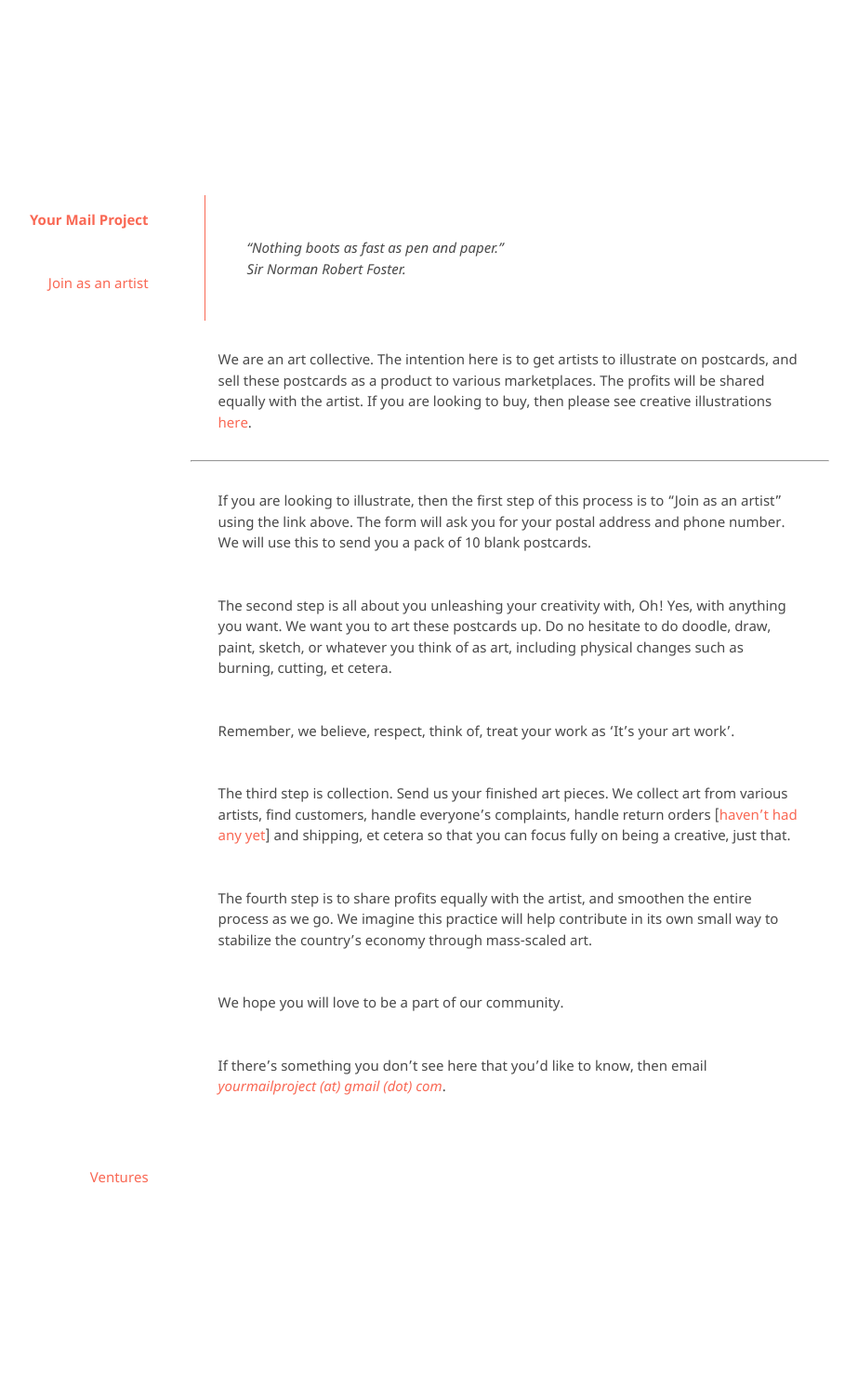
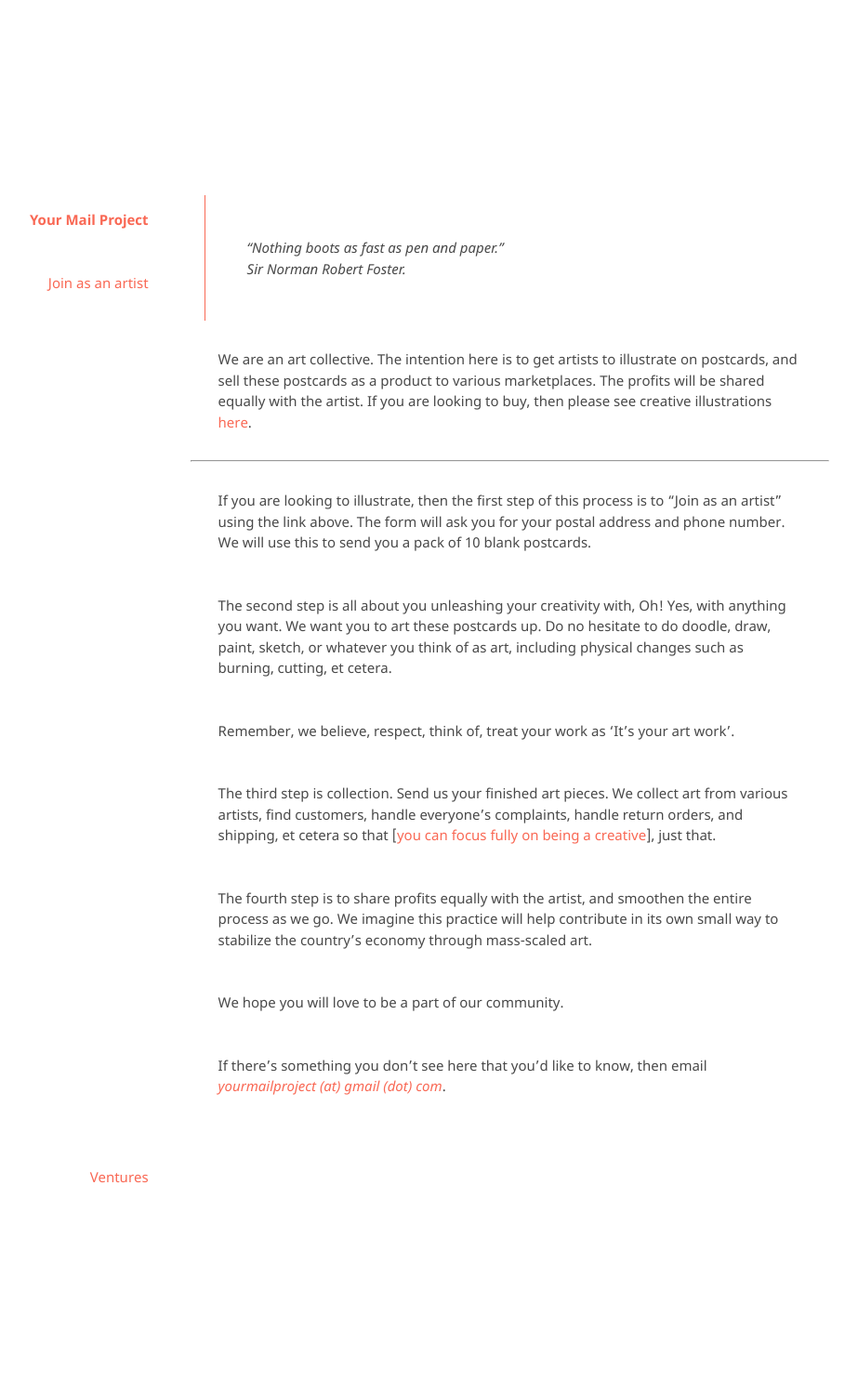
Before and after one commit to kvshvlin/yourmailproject, a Jekyll site: the page built from index.md, in a window 1280 px wide. Shown: the whole page at 93% size, without its empty margins (193-1116 px from the left). Built offline with Jekyll 4.4.1, drawn with Linux system fonts in a browser that asks for light colours; our own code applies the rules of GitHub Pages for plain Markdown files.

Commit message:
Update index.md

```diff
--- a/index.md
+++ b/index.md
@@ -11,7 +11,7 @@ The second step is all about you unleashing your creativity with, Oh! Yes, with
 
 Remember, we believe, respect, think of, treat your work as 'It's your art work'.
 
-The third step is collection. Send us your finished art pieces. We collect art from various artists, find customers, handle everyone's complaints, handle return orders [[haven't had any yet]()] and shipping, et cetera so that you can focus fully on being a creative, just that.
+The third step is collection. Send us your finished art pieces. We collect art from various artists, find customers, handle everyone's complaints, handle return orders, and shipping, et cetera so that [[you can focus fully on being a creative]()], just that.
 
 The fourth step is to share profits equally with the artist, and smoothen the entire process as we go. We imagine this practice will help contribute in its own small way to stabilize the country's economy through mass-scaled art.
 
```
